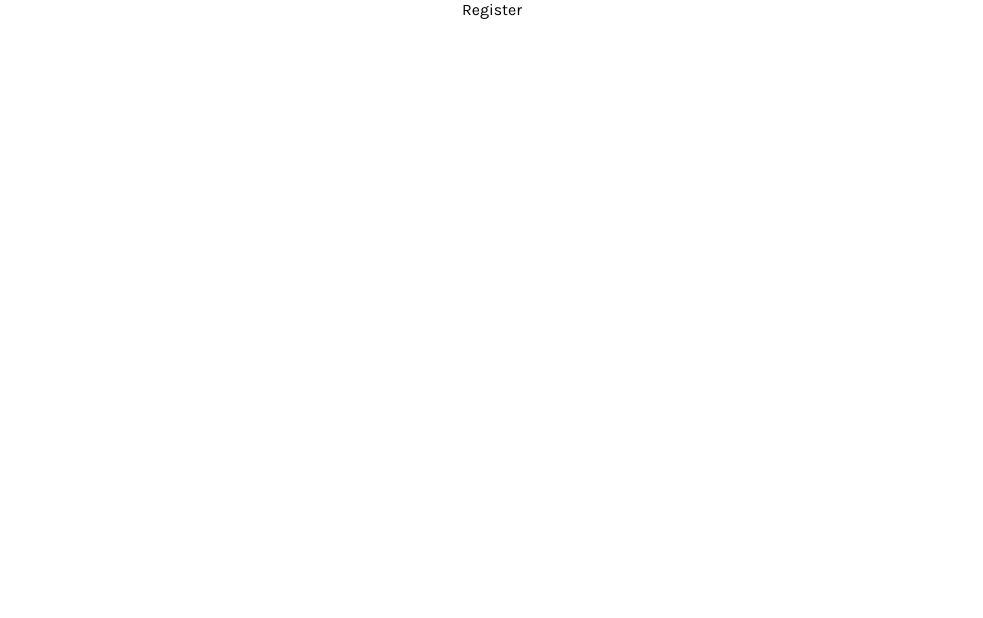
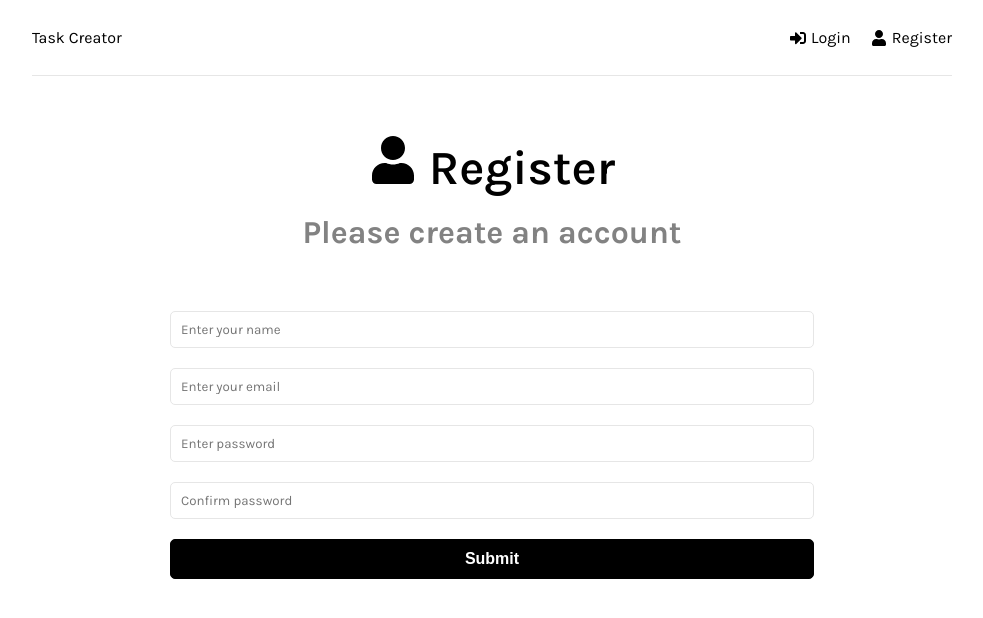
Before and after one commit to donkennie/stacky, a React (Create React App) app in the folder frontend/: page /register in a window 1280 px wide. Shown: the top 618 px of the page, without its empty margins (148-1131 px from the left). Built offline with nearby package versions, Linux system fonts and the light colour scheme.

Commit message:
complete register page

```diff
--- a/frontend/package.json
+++ b/frontend/package.json
@@ -9,6 +9,7 @@
     "@testing-library/user-event": "^14.5.2",
     "react": "^18.3.1",
     "react-dom": "^18.3.1",
+    "react-icons": "^5.3.0",
     "react-redux": "^8.1.3",
     "react-router-dom": "^6.26.1",
     "react-scripts": "5.0.1",
--- a/frontend/src/App.js
+++ b/frontend/src/App.js
@@ -2,10 +2,13 @@
 import Dashboard from './components/Dashboard';
 import Login from './components/Login';
 import Register from './components/Register';
+import Header from './components/Header';
+
 function App() {
   return (
     <Router>
       <div className='container'>
+        <Header/>
         <Routes>
           <Route path='/' element={<Dashboard />} />
           <Route path='/login' element={<Login />} />
--- /dev/null
+++ b/frontend/src/components/Header.js
@@ -0,0 +1,27 @@
+import { FaSignInAlt, FaSignOutAlt, FaUser } from 'react-icons/fa'
+import { Link } from 'react-router-dom'
+
+const Header = () => {
+    return (
+        <header className='header'>
+            <div className='logo'>
+                <Link to='/'>Task Creator</Link>
+            </div >
+
+            <ul>
+                <li>
+                    <Link to='/login'>
+                        <FaSignInAlt /> Login
+                    </Link>
+                </li>
+                <li>
+                    <Link to='/register'>
+                        <FaUser /> Register
+                    </Link>
+                </li>
+            </ul>
+        </header >
+    )
+}
+
+export default Header
--- a/frontend/src/components/Register.js
+++ b/frontend/src/components/Register.js
@@ -1,9 +1,52 @@
-import React from 'react'
+import { useState } from "react"
+import { FaUser } from 'react-icons/fa'
 
 const Register = () => {
-    return (
-        <div>Register</div>
-    )
+  const [formData, setFormData] = useState({ name: '', email: '', password: '', password2: '' })
+  const { name, email, password, password2 } = formData
+
+  const onChange = e => {
+    setFormData(prevState => ({
+      ...prevState,
+      [e.target.name]: e.target.value
+    }))
+  }
+
+  const onSubmit = e => {
+    e.preventDefault()
+  }
+
+  return (
+    <>
+      <section className='heading'>
+        <h1><FaUser /> Register</h1>
+        <p>Please create an account</p>
+      </section>
+      <section className='form'>
+        <form onSubmit={onSubmit}>
+          <div className='form-group'>
+            <input type='text' className='form-control' id='name' name='name' value={name} placeholder='Enter your name' onChange={onChange}
+            />
+          </div>
+          <div className='form-group'>
+            <input type='email' className='form-control' id='email' name='email' value={email} placeholder='Enter your email' onChange={onChange}
+            />
+          </div>
+          <div className='form-group'>
+            <input type='password' className='form-control' id='password' name='password' value={password}      placeholder='Enter password' onChange={onChange}
+            />
+          </div>
+          <div className='form-group'>
+            <input type='password' className='form-control' id='password2' name='password2' value={password2}    placeholder='Confirm password' onChange={onChange}
+            />
+          </div>
+          <div className='form-group'>
+            <button type='submit' className='btn btn-block'>Submit</button>
+          </div>
+        </form>
+      </section>
+    </>
+  )
 }
 
 export default Register
```
Also changed, not shown: 1 other file (tests, documents, lock files or other folders).
